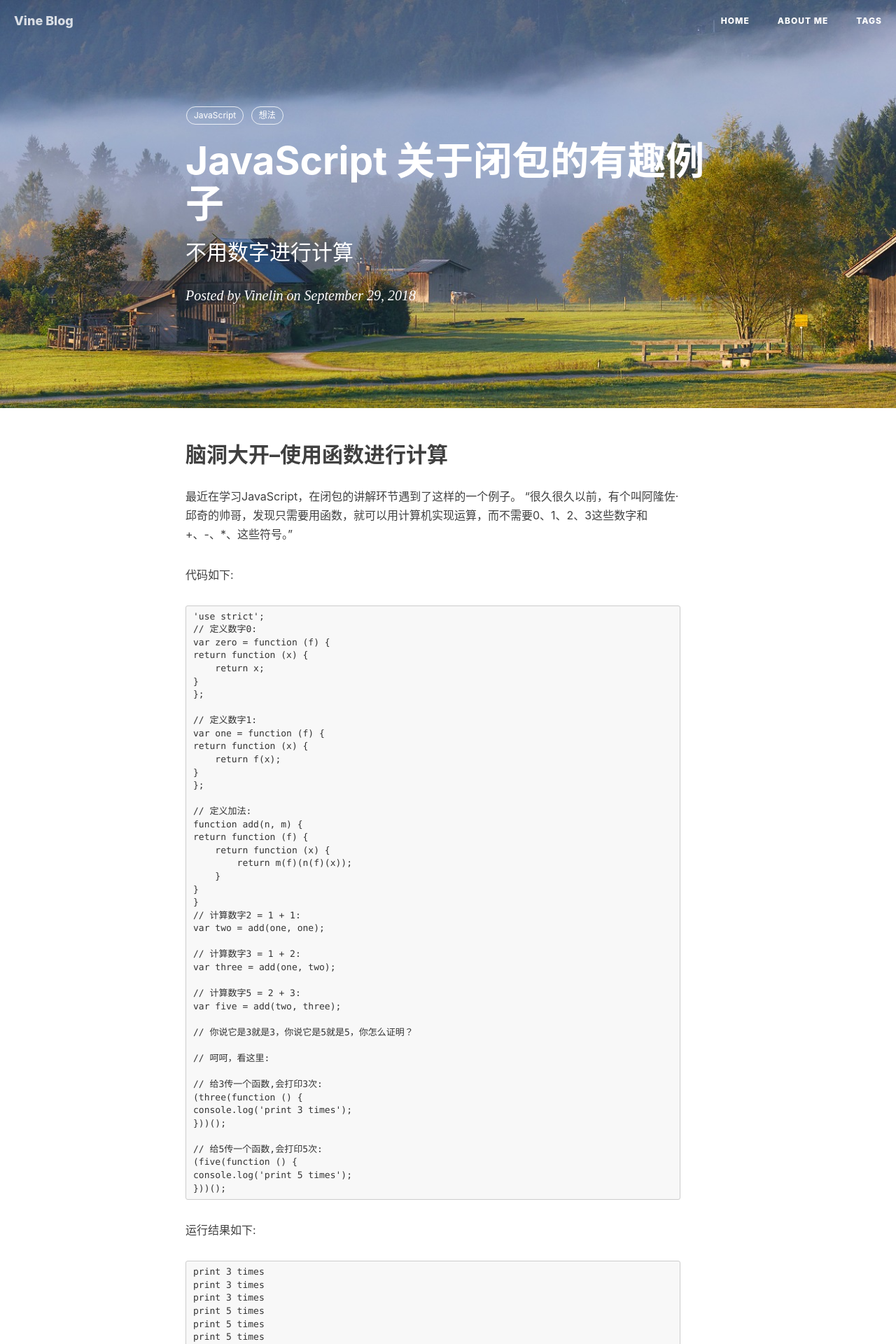
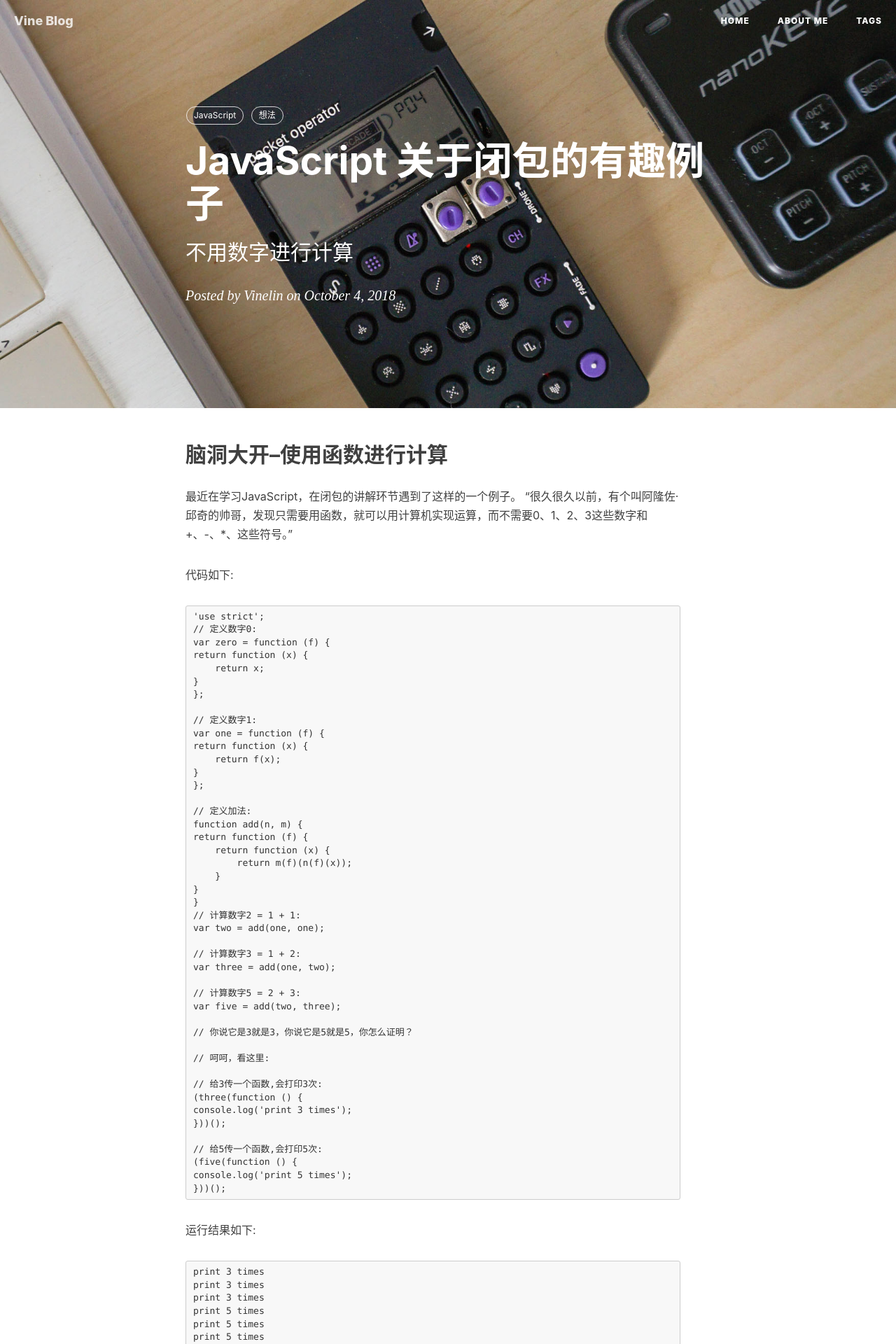
Before and after one commit to vinelin/vinelin.github.io, a Jekyll site: the page built from _posts/2018-10-04-closure-example.markdown, in a window 1280 px wide. Shown: the top 1920 px of the page at 70% size. Built offline with Jekyll 4.4.1, drawn with Linux system fonts in a browser that asks for light colours; nearby versions of some CDN libraries; comment, search, counter and statistics services are not loaded; some of the changed text lies outside the part shown.

Commit message:
post_2_bg修改

```diff
--- a/_posts/2018-10-04-closure-example.markdown
+++ b/_posts/2018-10-04-closure-example.markdown
@@ -2,9 +2,9 @@
 layout:     post
 title:      "JavaScript 关于闭包的有趣例子"
 subtitle:   "不用数字进行计算"
-date:       2018-09-29 00:00:00
+date:       2018-10-04 09:00:00
 author:     "Vinelin"
-header-img: "img/post-bg-1.jpg"
+header-img: "img/post-bg-2.jpg"
 tags:
     - JavaScript
     - 想法
@@ -79,12 +79,7 @@ tags:
 ## 个人分析
 说这是一个程序问题，不如说是一个逻辑问题。
 首先我们要知道下面函数中的f和x可有可无,为了与上面执行结果联系起来,你不妨把x都看为空,即没有传入参数.
-我们来看zero函数
-` var zero = function (f) {
-    return function (x) {
-        return x;
-    }
-    };`
+我们来看zero函数`var zero = function (f) {return function (x) {return x;}};`
 
 当zero执行一次时即zero(f);时，返回值为`function (x) {return x;}`
 
@@ -152,7 +147,8 @@ add(one,one)也就是two函数的返回值为
                 return one(p)(p());
             }`
 
-返回值再次执行也就是`function () {
+返回值再次执行也就是
+`function () {
                 return one(p)(p());
             }();`
 
```
Also changed, not shown: img/post-bg-2.jpg (added).
